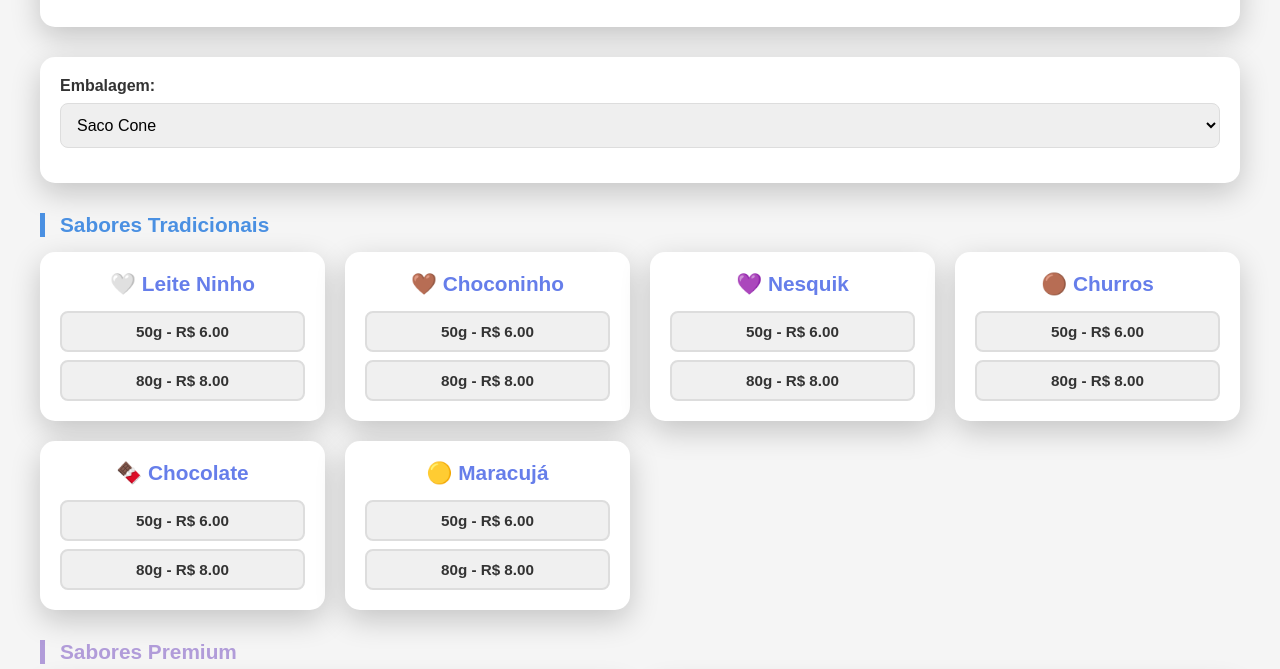
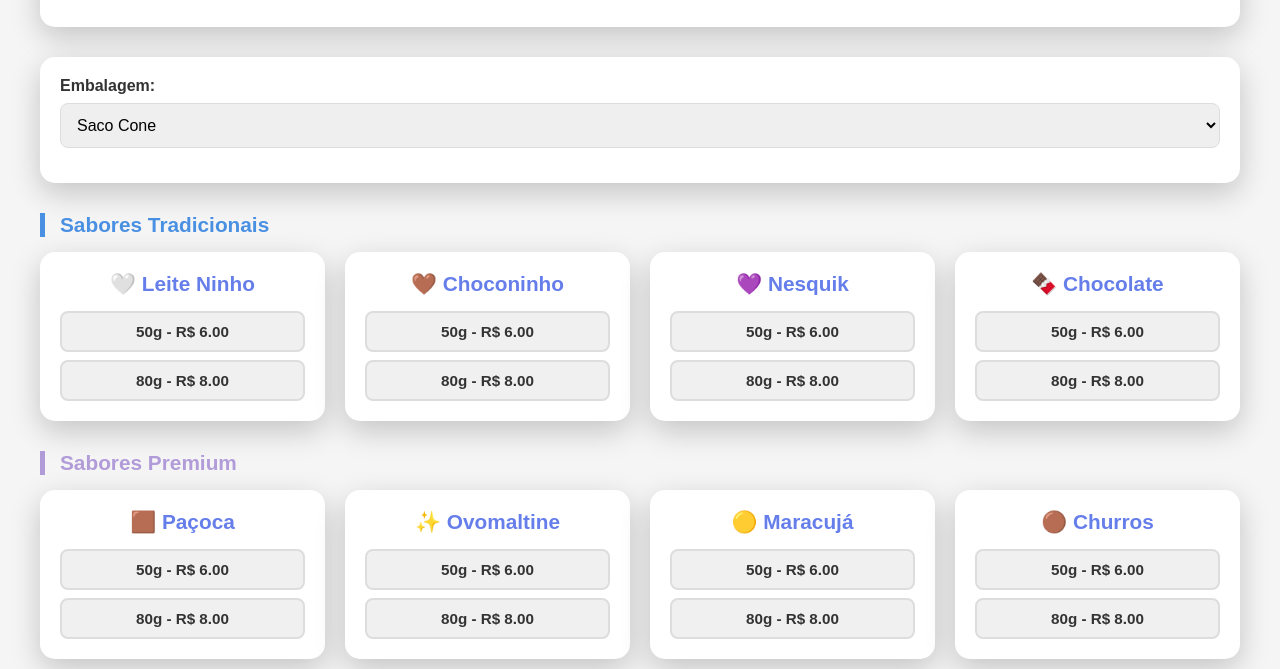
Before and after one commit to raphaelcandido43/Sweettaste, a website: page index.html in a window 1280 px wide. Shown: the part 131-800 px from the top of the page. Drawn offline with Linux system fonts and the light colour scheme.

Commit message:
Add files via upload

```diff
--- a/index.html
+++ b/index.html
@@ -388,13 +388,13 @@
                 { id: 'leite-ninho', name: 'Leite Ninho', emoji: '🤍' },
                 { id: 'choconinho', name: 'Choconinho', emoji: '🤎' },
                 { id: 'nesquik', name: 'Nesquik', emoji: '💜' },
-                { id: 'churros', name: 'Churros', emoji: '🟤' },
-                { id: 'chocolate', name: 'Chocolate', emoji: '🍫' },
-                { id: 'maracuja', name: 'Maracujá', emoji: '🟡' }
+                { id: 'chocolate', name: 'Chocolate', emoji: '🍫' }
             ],
             premium: [
                 { id: 'pacoca', name: 'Paçoca', emoji: '🟫' },
-                { id: 'ovomaltine', name: 'Ovomaltine', emoji: '✨' }
+                { id: 'ovomaltine', name: 'Ovomaltine', emoji: '✨' },
+                { id: 'maracuja', name: 'Maracujá', emoji: '🟡' },
+                { id: 'churros', name: 'Churros', emoji: '🟤' }
             ]
         };
 
```
